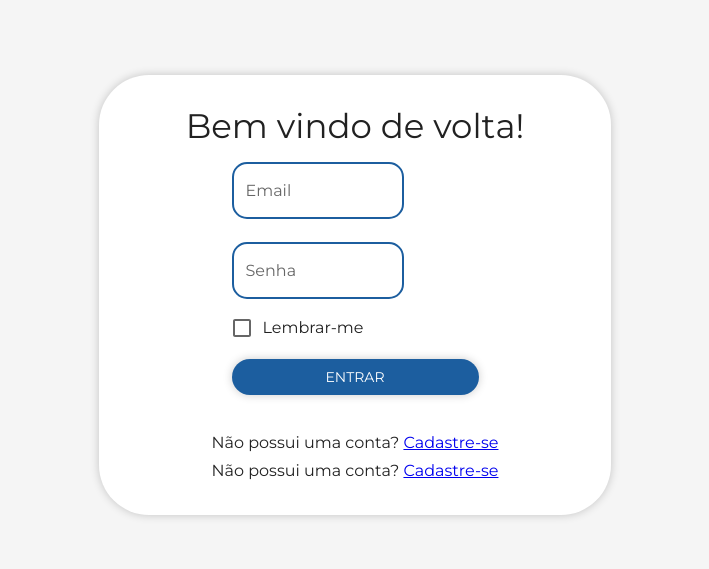
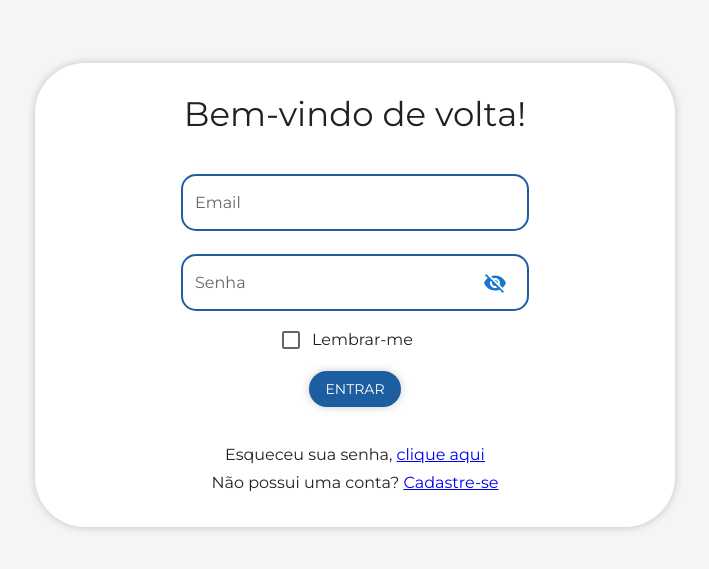
Before and after one commit to daniellima0/corretores-online, a React (Vite) app in the folder frontend/: page /login-page in a window 1280 px wide. Shown: the part 105-674 px from the top of the page, without its empty margins (285-994 px from the left). Built offline with nearby package versions, Linux system fonts and the light colour scheme.

Commit message:
edit form and add button to show password

```diff
--- a/frontend/package.json
+++ b/frontend/package.json
@@ -12,6 +12,7 @@
   "dependencies": {
     "@emotion/react": "^11.11.1",
     "@emotion/styled": "^11.11.0",
+    "@mui/icons-material": "^5.14.13",
     "@mui/material": "^5.14.8",
     "react": "^18.2.0",
     "react-dom": "^18.2.0",
--- a/frontend/src/pages/LoginPage/index.tsx
+++ b/frontend/src/pages/LoginPage/index.tsx
@@ -12,16 +12,16 @@ const Div = styled("div")({
 });
 
 const Card = styled("div")({
-  width: "40%",
+  width: "50%",
   backgroundColor: "#FFFFFF",
   display: "flex",
   flexDirection: "column",
   alignItems: "center",
   justifyContent: "center",
+  textAlign: "center",
   padding: "30px",
   borderRadius: "50px",
   boxShadow: "0px 0px 10px 0px rgba(0,0,0,0.2)",
-  textAlign: "center",
   margin: "auto",
 });
 
@@ -30,11 +30,13 @@ const LoginPage = () => {
     <Div>
       <Card>
         <>
-          <Typography variant="h4">Bem vindo de volta!</Typography>
+          <Typography variant="h4">Bem-vindo de volta!</Typography>
           <LoginForm />
           <div style={{ textAlign: "center", marginTop: 24 }}>
             <Typography variant="subtitle1">
-              Não possui uma conta? <a href="/login-page">Cadastre-se</a>
+              <span>
+                Esqueceu sua senha, <a href="/login-page">clique aqui</a>
+              </span>
             </Typography>
             <Typography variant="subtitle1">
               Não possui uma conta? <a href="/login-page">Cadastre-se</a>
--- a/frontend/src/pages/LoginPage/loginForm.tsx
+++ b/frontend/src/pages/LoginPage/loginForm.tsx
@@ -1,24 +1,24 @@
+import { /* Visibility, */ VisibilityOff } from "@mui/icons-material";
 import {
   Button,
   Checkbox,
   FormControlLabel,
+  IconButton,
+  InputAdornment,
   TextField,
   styled,
 } from "@mui/material";
 
-/* const Form = styled("form")({
-  width: "40%",
-  backgroundColor: "#FFFFFF",
+const Form = styled("form")({
+  width: "60%",
   display: "flex",
   flexDirection: "column",
   alignItems: "center",
   justifyContent: "center",
-  padding: "30px",
-  borderRadius: "50px",
-  boxShadow: "0px 0px 10px 0px rgba(0,0,0,0.2)",
   textAlign: "center",
   margin: "auto",
-}); */
+  paddingTop: "24px",
+});
 
 const ButtonStyled = styled(Button)({
   boxShadow: "0px 0px 10px 0px rgba(0,0,0,0.2)",
@@ -28,7 +28,7 @@ const ButtonStyled = styled(Button)({
 });
 
 const TextFieldStyled = styled(TextField)({
-  width: "70%",
+  width: "100%",
   "& label.Mui-focused": {
     color: "#FF5E00",
   },
@@ -52,7 +52,7 @@ const TextFieldStyled = styled(TextField)({
 
 const LoginForm = () => {
   return (
-    <form style={{ display: "flex", flexDirection: "column"}}>
+    <Form>
       <TextFieldStyled
         id="email"
         label="Email"
@@ -66,6 +66,18 @@ const LoginForm = () => {
         variant="outlined"
         margin="normal"
         fullWidth={false}
+        InputProps={{
+          endAdornment: (
+            <InputAdornment position="end">
+              <IconButton
+                color="primary"
+                aria-label="Toggle password visibility"
+              >
+                <VisibilityOff />
+              </IconButton>
+            </InputAdornment>
+          ),
+        }}
       />
       <FormControlLabel
         label="Lembrar-me"
@@ -81,7 +93,7 @@ const LoginForm = () => {
           <span>Entrar</span>
         </ButtonStyled>
       </div>
-    </form>
+    </Form>
   );
 };
 
```
Also changed, not shown: 1 other file (tests, documents, lock files or other folders).
